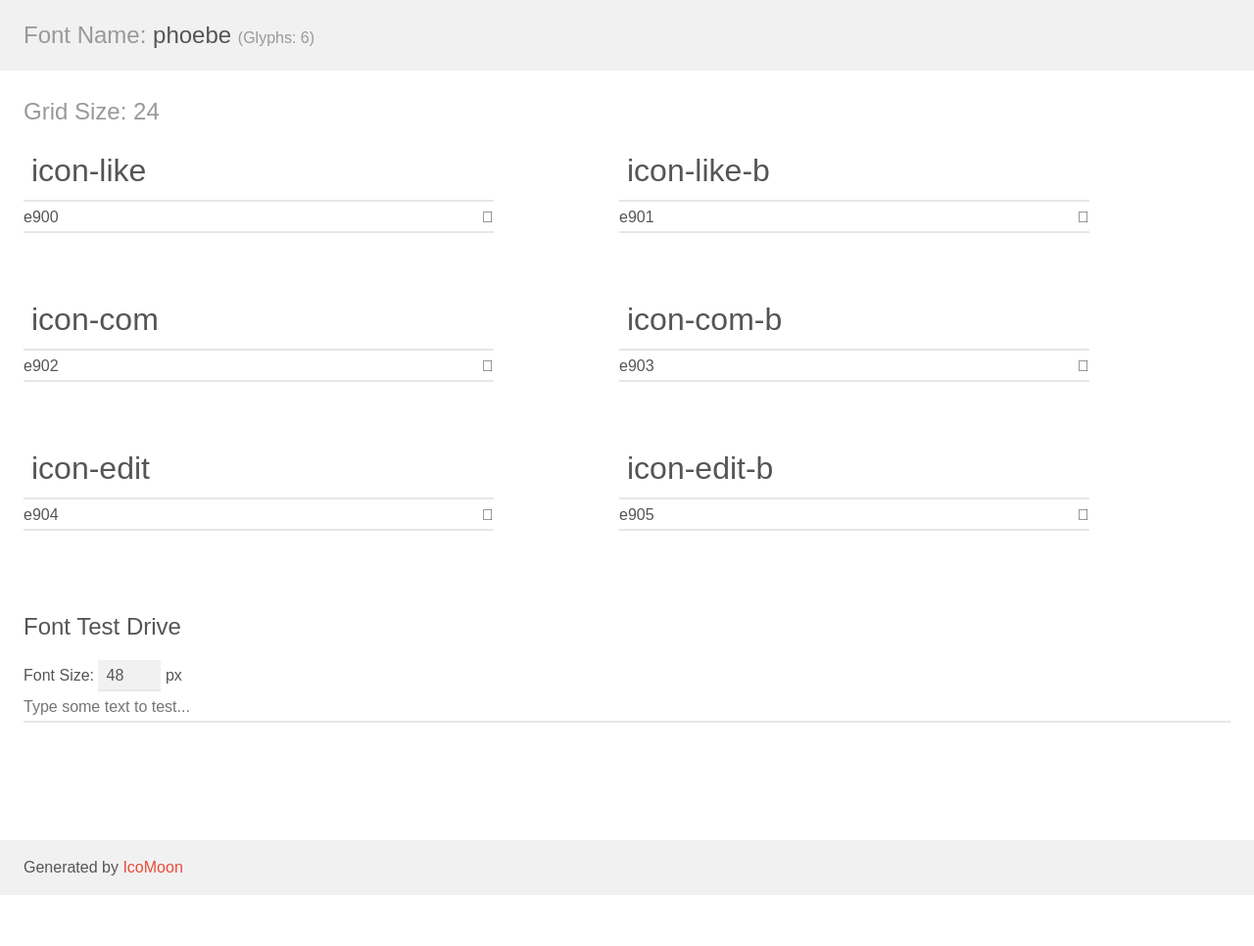
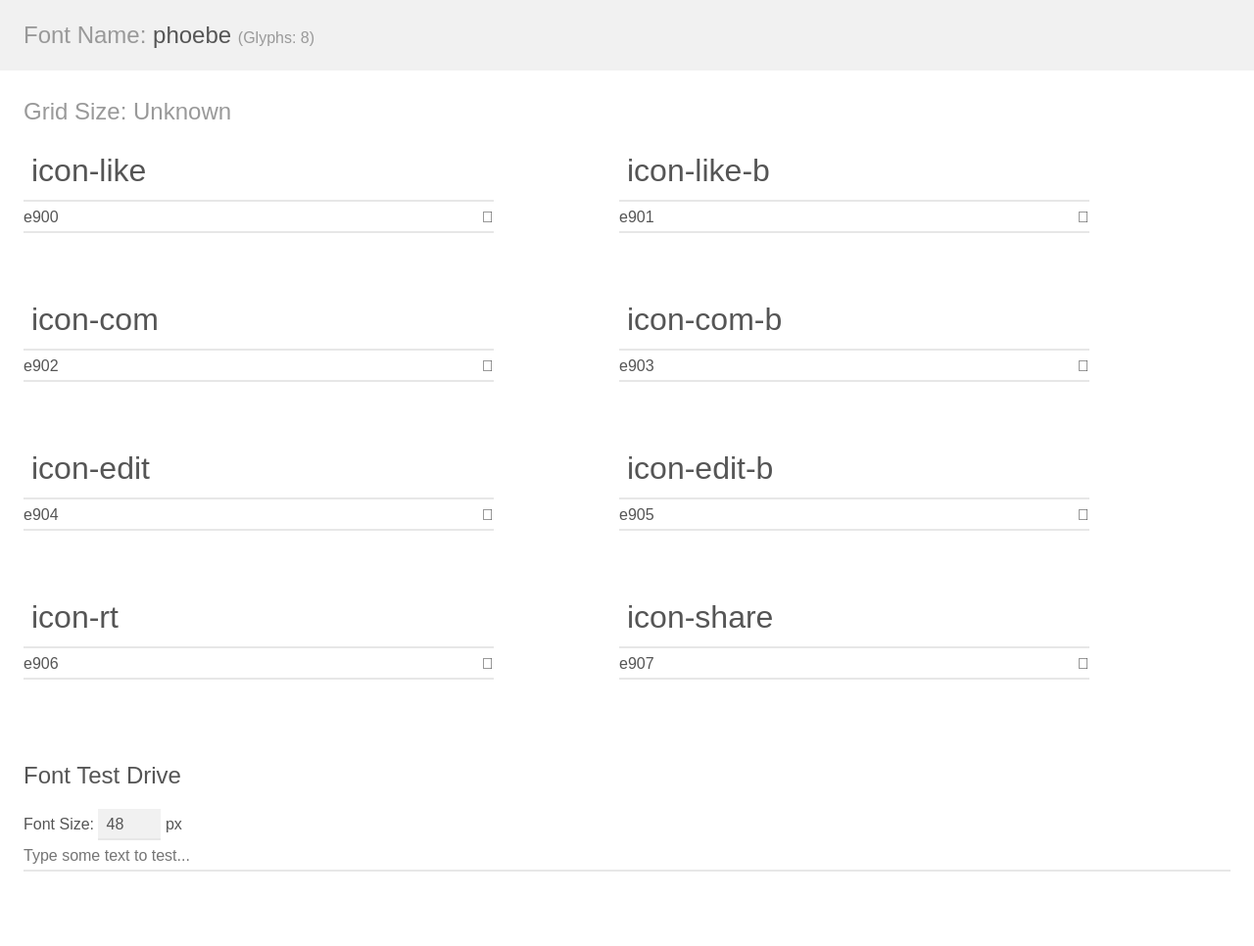
Before and after one commit to TheRainbowPhoenix/OurFace, a PHP site: page /squelette/demo.html in a window 1280 px wide. Shown: the top 966 px of the page at 98% size. Before the commit the page ends 914 px from the top, so only its background shows below. Run offline with PHP 8.4, Linux system fonts and the light colour scheme.

Commit message:
Will this fix ?

```diff
--- a/squelette/Arch/view/homeSuccess.php
+++ b/squelette/Arch/view/homeSuccess.php
@@ -84,7 +84,7 @@ if (!isset($_SESSION['logged']) || !$_SESSION['logged']) {
       $msg = (isset($message->second[0]))?escape($message->second[0]->texte):'';
       $date = (isset($message->second[0]))?($message->second[0]->date):'times ago';
       $usr = $message->third[0];
-      echo getPost($pid, $img, $likes, $com, $thumb, $id, $usr, $msg, $date);
+      echo getPost($pid, $img, $likes, $com, $rt, $thumb, $id, $usr, $msg, $date);
     } else {
       if(isset($message->second[0]) && isset($message->first)) {
         $pid = $message->first->id;
--- a/squelette/bad/css/bad.css
+++ b/squelette/bad/css/bad.css
@@ -303,6 +303,11 @@ html, body {
 
 .count {
   margin-left: 4px;
+}
+
+.count a, .count a:hover {
+  color: inherit;
+	text-decoration: none;
 }
 
 
--- a/squelette/demo.html
+++ b/squelette/demo.html
@@ -13,10 +13,10 @@
 </head>
 <body>
     <div class="bgc1 clearfix">
-        <h1 class="mhmm mvm"><span class="fgc1">Font Name:</span> phoebe <small class="fgc1">(Glyphs:&nbsp;6)</small></h1>
+        <h1 class="mhmm mvm"><span class="fgc1">Font Name:</span> phoebe <small class="fgc1">(Glyphs:&nbsp;8)</small></h1>
     </div>
     <div class="clearfix mhl ptl">
-        <h1 class="mvm mtn fgc1">Grid Size: 24</h1>
+        <h1 class="mvm mtn fgc1">Grid Size: Unknown</h1>
         <div class="glyph fs1">
             <div class="clearfix bshadow0 pbs">
                 <span class="icon-like">
@@ -113,6 +113,38 @@
                 <input type="text" readonly value="" class="liga unitRight" />
             </div>
         </div>
+        <div class="glyph fs1">
+            <div class="clearfix bshadow0 pbs">
+                <span class="icon-rt">
+
+                </span>
+                <span class="mls"> icon-rt</span>
+            </div>
+            <fieldset class="fs0 size1of1 clearfix hidden-false">
+                <input type="text" readonly value="e906" class="unit size1of2" />
+                <input type="text" maxlength="1" readonly value="&#xe906;" class="unitRight size1of2 talign-right" />
+            </fieldset>
+            <div class="fs0 bshadow0 clearfix hidden-true">
+                <span class="unit pvs fgc1">liga: </span>
+                <input type="text" readonly value="" class="liga unitRight" />
+            </div>
+        </div>
+        <div class="glyph fs1">
+            <div class="clearfix bshadow0 pbs">
+                <span class="icon-share">
+
+                </span>
+                <span class="mls"> icon-share</span>
+            </div>
+            <fieldset class="fs0 size1of1 clearfix hidden-false">
+                <input type="text" readonly value="e907" class="unit size1of2" />
+                <input type="text" maxlength="1" readonly value="&#xe907;" class="unitRight size1of2 talign-right" />
+            </fieldset>
+            <div class="fs0 bshadow0 clearfix hidden-true">
+                <span class="unit pvs fgc1">liga: </span>
+                <input type="text" readonly value="" class="liga unitRight" />
+            </div>
+        </div>
     </div>
 
     <!--[if gt IE 8]><!-->
```
Also changed, not shown: squelette/Arch/layout/generator.php (+8 -3 lines), squelette/css/icons.css (+7 -0 lines), squelette/fonts/phoebe.ttf, squelette/fonts/phoebe.woff, 2 other files.
